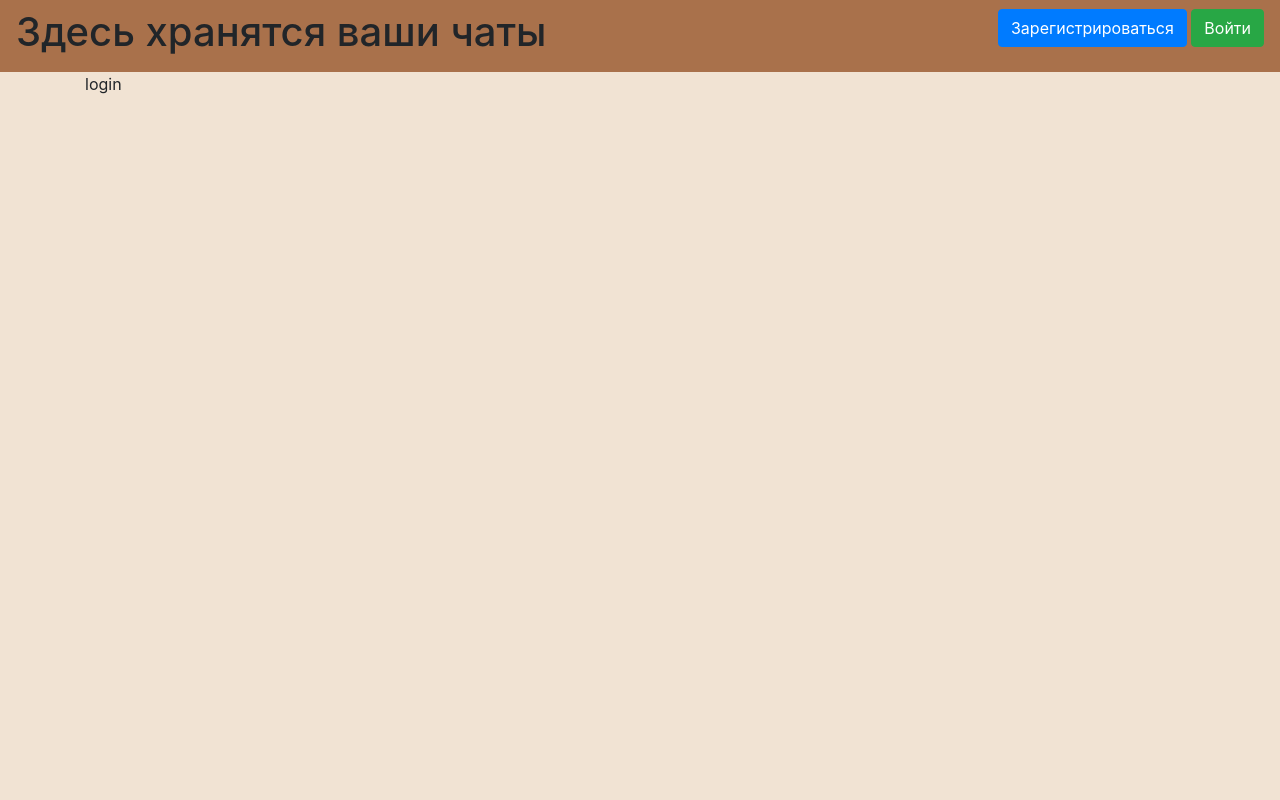
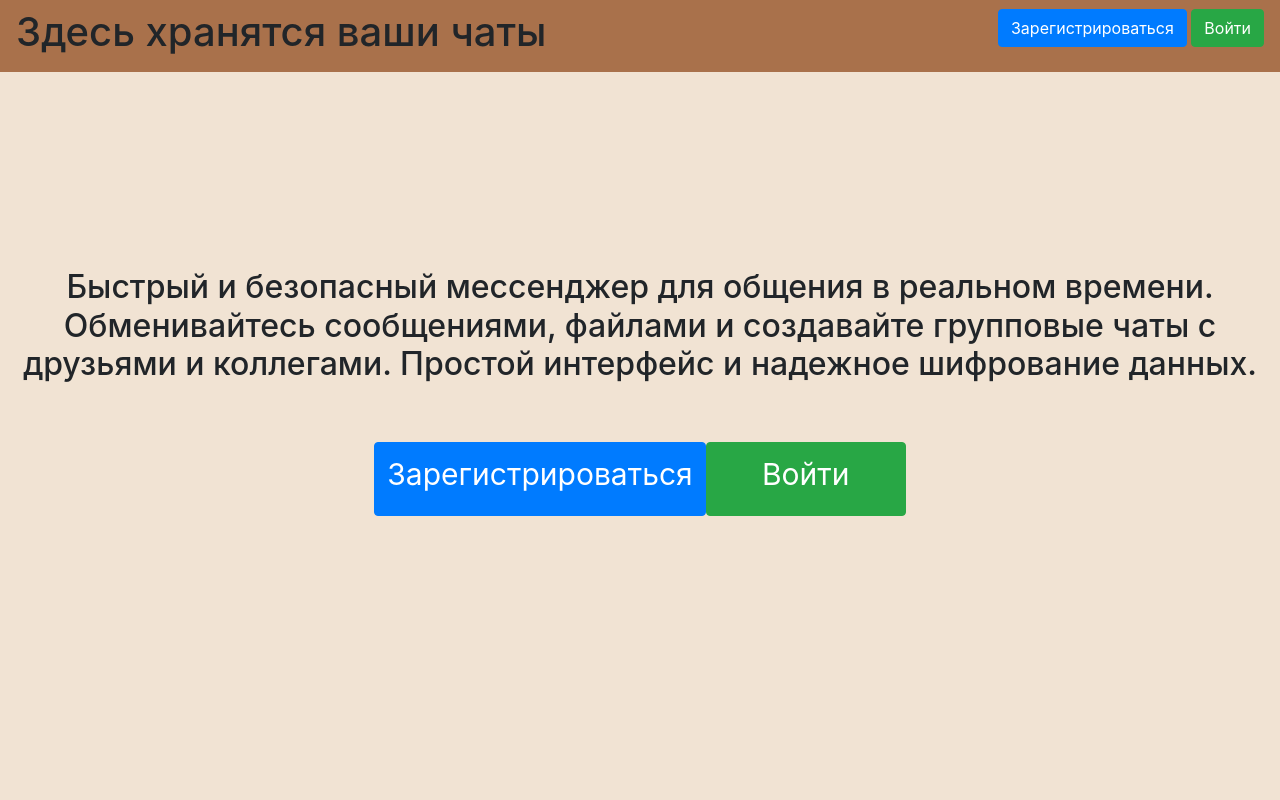
Before and after one commit to EveLLeve/web_messenger, a Flask app: page / in a window 1280 px wide. Run offline with Flask 3, Linux system fonts and the light colour scheme; some libraries are stand-ins or nearby versions.

Commit message:
RegistrationHtml v4 and search friends + fix

```diff
--- a/data/__all_models.py
+++ b/data/__all_models.py
@@ -1,3 +1,4 @@
 from . import user
 from . import chats
 from . import messages
+from . import notification
--- a/data/user.py
+++ b/data/user.py
@@ -32,6 +32,7 @@ class User(SqlAlchemyBase, UserMixin, SerializerMixin):
     hashed_password = sqlalchemy.Column(sqlalchemy.String)
     created_date = sqlalchemy.Column(sqlalchemy.DateTime, default=datetime.datetime.now)
     message = orm.relationship("Message", back_populates='user')
+    notification = orm.relationship("Notification", back_populates='user')
 
     def set_password(self, password):
         self.hashed_password = generate_password_hash(password)
--- /dev/null
+++ b/forms/add_freind.py
@@ -0,0 +1,8 @@
+from flask_wtf import FlaskForm
+from wtforms.fields.simple import SearchField, SubmitField
+from wtforms.validators import DataRequired
+
+
+class FriendForm(FlaskForm):
+    username = SearchField('Добавить друзей', validators=[DataRequired()])
+    submit = SubmitField('Отправить запрос')
--- a/main.py
+++ b/main.py
@@ -1,10 +1,9 @@
 import os
 
 from flask_login import LoginManager, login_user, login_required, logout_user, current_user
-from flask_wtf import FlaskForm
 from flask_restful import Api
 
-from flask import Flask, render_template, redirect, request, abort, jsonify
+from flask import Flask, render_template, redirect, request, jsonify, url_for
 
 from data import db_session
 from data.chats import Chats
@@ -13,6 +12,8 @@ from data.user import User
 from forms.chat import ChatForm
 from forms.login import LoginForm
 from forms.register import RegisterForm
+from forms.add_freind import FriendForm
+from data.notification import Notification
 
 app = Flask(__name__)
 app.config['SECRET_KEY'] = 'yandexlyceum_secret_key'
@@ -53,6 +54,28 @@ def add_chat(db_sess, name, members):
     return chat
 
 
+def check_friend(form):
+    if form.validate_on_submit():
+        db_sess = db_session.create_session()
+        u = form.username.data.strip()
+        user = db_sess.query(User).filter(User.username == u).first()
+        if user:
+            notific = Notification()
+            notific.creator = current_user.username
+            notific.target = user.username
+            n = db_sess.query(Notification).filter((Notification.creator == notific.creator) & (Notification.target == notific.target)).first()
+            fr = user.username in current_user.friends
+            if n:
+                return 'Вы уже отправили запрос в друзья'
+            if fr:
+                return 'У вас уже есть такой друг'
+            db_sess.add(notific)
+            db_sess.commit()
+            return 'Запрос успешно отправлен'
+        return 'Пользователя с таким именем ещё нет'
+    return ''
+
+
 @login_manager.user_loader
 def load_user(user_id):
     db_sess = db_session.create_session()
@@ -87,7 +110,7 @@ def login():
 def check_username():
     db_ses = db_session.create_session()
     username = request.form.get('username').strip()
-    user = db_ses.query(User).filter(User.username==username).first()
+    user = db_ses.query(User).filter(User.username == username).first()
     return jsonify({'exists': user is not None})
 
 
@@ -95,14 +118,18 @@ def check_username():
 def check_email():
     db_ses = db_session.create_session()
     email = request.form.get('email').strip()
-    user = db_ses.query(User).filter(User.email==email).first()
+    user = db_ses.query(User).filter(User.email == email).first()
     return jsonify({'exists': user is not None})
 
 
-@app.route('/')
+@app.route('/', methods=['GET', 'POST'])
 def index():
+    global reload
+    form_friend = FriendForm()
+    check = check_friend(form_friend)
+    usernames = []
+
     chats = []
-    usernames = []
     if current_user.is_authenticated:
         id_user = current_user.id
         db_sess = db_session.create_session()
@@ -110,7 +137,13 @@ def index():
         for i in users:
             usernames.append(i[0])
         chats = db_sess.query(Chats).filter(Chats.users.any(User.id == id_user)).all()
-    return render_template('index.html', usernames=usernames, title='', chats=chats)
+    if check:
+        reload = True
+        return redirect(url_for('index', check=check))
+    get_a = reload
+    reload = False
+    check = request.args.get('check')
+    return render_template('index.html', title='Главная', usernames=usernames, reload=get_a, modal_message=check, chats=chats, form_friend=form_friend)
 
 
 @app.route('/register', methods=['GET', 'POST'])
@@ -119,12 +152,13 @@ def register():
     if form.validate_on_submit():
         db_sess = db_session.create_session()
         if form.password.data == form.submit_password.data:
-            img = 'static/img/users/default.png'
+            img = 'img/users/default.png'
             user = add_user(db_sess, form.username, form.name, form.surname, form.email, form.password)
             photo = form.photo.data.read()
             if photo:
-                img = f'static/img/users/user{user.id}.{form.photo.data.filename[form.photo.data.filename.rfind(".") + 1:]}'
-                with open(img, 'wb') as f:
+                img = (f'img/users/user{user.id}.' +
+                       f'{form.photo.data.filename[form.photo.data.filename.rfind(".") + 1:]}')
+                with open(url_for('static', filename=img), 'wb') as f:
                     f.write(photo)
             user.profile_picture = img
             db_sess.commit()
@@ -139,33 +173,73 @@ def register():
 def add_a_chat():
     form = ChatForm()
     db_sess = db_session.create_session()
+
+    global reload
+    form_friend = FriendForm()
+    check = check_friend(form_friend)
+    usernames = []
     if current_user.is_authenticated:
         if current_user.friends:
             friends = current_user.friends.split(', ')
             form.members.choices = friends
+        users = db_sess.query(User.username).all()
+        for i in users:
+            usernames.append(i[0])
+        if check:
+            reload = True
+            return redirect(url_for('add_a_chat', check=check))
+        get_a = reload
+        reload = False
+        check = request.args.get('check')
         if form.validate_on_submit():
-            img = 'static/img/group/default_group.avif'
+            img = 'img/group/default_group.avif'
             members = form.members.data
             members.append(current_user.username)
             chat = add_chat(db_sess, form.name.data, members)
             photo = form.photo.data.read()
             if photo:
-                img = f'static/img/group/chat{chat.id}.{form.photo.data.filename[form.photo.data.filename.rfind(".") + 1:]}'
-                with open(img, 'wb') as f:
+                img = (f'img/group/chat{chat.id}.' +
+                       f'{form.photo.data.filename[form.photo.data.filename.rfind(".") + 1:]}')
+                print(img)
+                with open(url_for('static', filename=img), 'wb') as f:
                     f.write(photo)
             chat.chat_image = img
             db_sess.commit()
             return redirect(f"/chat/{chat.id}")
-        return render_template('create_chat.html', title='klk', form=form)
+        return render_template('create_chat.html', form=form, usernames=usernames, reload=get_a, modal_message=check,
+                               form_friend=form_friend)
     return redirect('/login')
+
+
+@app.route('/chat/<int:id_chat>')
+def chats(id_chat):
+    db_sess = db_session.create_session()
+    chat = db_sess.query(Chats).get(id_chat)
+    print(chat)
+
+    global reload
+    form_friend = FriendForm()
+    check = check_friend(form_friend)
+    usernames = []
+    users = db_sess.query(User.username).all()
+    for i in users:
+        usernames.append(i[0])
+    if check:
+        reload = True
+        return redirect(url_for('add_a_chat', check=check))
+    get_a = reload
+    reload = False
+    check = request.args.get('check')
+    return render_template('chating.html', usernames=usernames, reload=get_a,
+                           modal_message=check, form_friend=form_friend)
 
 
 def main():
     db_session.global_init("db/chat.sqlite")
-
     port = int(os.environ.get("PORT", 5000))
     app.run(host='0.0.0.0', port=port)
 
 
 if __name__ == '__main__':
+    reload = False
     main()
--- a/static/css/style.css
+++ b/static/css/style.css
@@ -39,7 +39,7 @@ p.chat {
 }
 
 button.create_chat {
-    background-color: #000;
+    background-color: #AA6373;
     color: white;
 }
 body {
@@ -51,3 +51,45 @@ body {
 div.err {
     visibility: hidden;
 }
+
+.parent {
+    width: 100%;
+    height: 100%;
+    position: absolute;
+    top: 0;
+    left: 0;
+    overflow: auto;
+    white-space: nowrap;
+    text-align: center;
+    font-size: 0;
+
+    &::before {
+        height: 100%;
+        display: inline-block;
+        vertical-align: middle;
+        content: '';
+    }
+}
+
+.block {
+    display: inline-block;
+    white-space: normal;
+    vertical-align: middle;
+    text-align: left;
+}
+.bottom-btn {
+    height: 74px;
+    min-width: 200px;
+    font-size: 30px;
+    margin-top: 50px;
+    padding: 40px 20px 34px 20 px;
+    display: inline-block;
+    line-height: 50px;
+    text-align: center;
+}
+.search {
+    height: 40px;
+}
+.main {
+    background-color: #AA6373;
+}
--- a/templates/base.html
+++ b/templates/base.html
@@ -7,7 +7,7 @@
           href="https://stackpath.bootstrapcdn.com/bootstrap/4.4.1/css/bootstrap.min.css"
           integrity="sha384-Vkoo8x4CGsO3+Hhxv8T/Q5PaXtkKtu6ug5TOeNV6gBiFeWPGFN9MuhOf23Q9Ifjh"
           crossorigin="anonymous">
-    <link rel="stylesheet" type="text/css" href="static/css/style.css" />
+    <link rel="stylesheet" type="text/css" href="{{ url_for('static', filename='css/style.css')}}" />
     <title>{{title}}</title>
 </head>
 <body>
@@ -15,7 +15,11 @@
     <nav class="navbar navbar-light">
         <h1>Здесь хранятся ваши чаты</h1>
         {% if current_user.is_authenticated %}
-                <input type="text" id="searchInput" list="searchResults" placeholder="Добавить друга">
+        <form class="d-flex" role="search" method="post">
+            {{ form_friend.hidden_tag() }}
+            <p>
+              {{ form_friend.username(id="searchInput", class="search", list="searchResults", type="search", placeholder=form_friend.username.label.text) }}
+              {{ form_friend.submit(class="btn btn-primary", type="submit") }}
               <datalist id="searchResults"></datalist>
               <script>
                 const allItems = {{ usernames | tojson | safe }}
@@ -38,9 +42,35 @@
                     .join('');
                 });
               </script>
+            </p>
+        </form>
+        <div class="modal fade" id="resultModal" tabindex="-1" aria-hidden="true">
+            <div class="modal-dialog">
+                <div class="modal-content">
+                    <div class="modal-header">
+                        <h1 class="modal-title fs-5" id="exampleModalLabel">Запрос в друзья</h1>
+                        <button type="button" class="btn-close"></button>
+                    </div>
+                    <div class="modal-body">
+                        {{ modal_message|default("Сообщение по умолчанию") }}
+                    </div>
+                    <div class="modal-footer">
+                        <button type="button" class="btn btn-secondary" data-bs-dismiss="modal">Закрыть</button>
+                    </div>
+                </div>
+            </div>
+        </div>
+        {% if reload %}
+        <script>
+            document.addEventListener('DOMContentLoaded', function() {
+                var myModal = new bootstrap.Modal(document.getElementById('resultModal'));
+                myModal.show();
+            });
+        </script>
+        {% endif %}
         <div class="dropdown">
           <a class="navbar-brand" data-bs-toggle="dropdown" aria-expanded="false" >{{ current_user.username }}</a>
-                  <img class="avatar" data-bs-toggle="dropdown" aria-expanded="false" src="{{ current_user.profile_picture}}">
+          <img class="avatar" data-bs-toggle="dropdown" aria-expanded="false" src="{{ url_for('static', filename=current_user.profile_picture) }}">
           <span>&emsp;&emsp;&emsp;&emsp;</span>
 
           <ul class="ds dropdown-menu">
--- a/templates/create_chat.html
+++ b/templates/create_chat.html
@@ -2,7 +2,7 @@
 <html lang="en" xmlns="http://www.w3.org/1999/html">
 <head>
     <meta charset="UTF-8">
-    <title></title>
+    <title>Создание чата</title>
 </head>
 <body>
   {% extends "base.html" %}
@@ -30,14 +30,14 @@
                 {% if form.members.choices %}
                 {{ form.members }}
                 {% else %}
-                У вас нет друзей, но вы можете их
-                <a href="#">добавить</a>
+                У вас нет друзей, но вы можете их добавить
                 {% endif %}
                 </div>
           </p>
           <p>{{ form.submit(type="submit", class="btn btn-primary") }}</p>
           <div>{{ message }}</div>
       </form>
+      <a href="/" class="main btn">На главную</a>
 
     <script>
         const fileInput = document.getElementById('fileInput');
--- a/templates/index.html
+++ b/templates/index.html
@@ -20,14 +20,26 @@
   <a class="chat" href="/chat/{{ chat.id }}">
     <p class="chat">
       <label>&emsp;
-          <img class="avatar" src="{{ chat.chat_image }}">&emsp;
+          <img class="avatar" src="{{ url_for('static', filename=chat.chat_image) }}">&emsp;
           {{ chat.name }}
       </label>
     </p>
   </a>
   {% endfor %}
   {% else %}
-  <p>login</p>
+  <div class="parent">
+    <div class="block">
+      <h2 style="text-align: center;">
+      Быстрый и безопасный мессенджер для общения в реальном времени.
+          Обменивайтесь сообщениями, файлами и создавайте групповые чаты с друзьями и коллегами.
+          Простой интерфейс и надежное шифрование данных.
+      </h2>
+        <p style="text-align: center;">
+            <a class="bottom-btn btn btn-primary " href="/register">Зарегистрироваться</a>
+            <a class="bottom-btn btn btn-success" href="/login">Войти</a>
+        </p>
+    </div>
+  </div>
   {% endif %}
   {% endblock %}
 </body>
--- a/templates/login.html
+++ b/templates/login.html
@@ -8,7 +8,7 @@
           integrity="sha384-Vkoo8x4CGsO3+Hhxv8T/Q5PaXtkKtu6ug5TOeNV6gBiFeWPGFN9MuhOf23Q9Ifjh"
           crossorigin="anonymous">
     <link rel="stylesheet" type="text/css" href="static/css/style.css" />
-    <title>Title</title>
+    <title>Авторизация</title>
 </head>
 <body>
   {% extends "base.html" %}
@@ -39,6 +39,7 @@
           <p>{{ form.submit(type="submit", class="btn btn-primary") }}</p>
           <div>{{ message }}</div>
       </form>
+      <a href="/" class="main btn">На главную</a>
   {% endblock %}
 </body>
 </html>
--- a/templates/register.html
+++ b/templates/register.html
@@ -8,7 +8,7 @@
           integrity="sha384-Vkoo8x4CGsO3+Hhxv8T/Q5PaXtkKtu6ug5TOeNV6gBiFeWPGFN9MuhOf23Q9Ifjh"
           crossorigin="anonymous">
         <link rel="stylesheet" type="text/css" href="/static/css/style.css">
-        <title>{{ title }}</title>
+        <title>Регистрация нового пользователя</title>
     </head>
     <body>
       {% extends "base.html" %}
@@ -54,6 +54,7 @@
             {% endfor %}
             <p>{{ form.submit(type="submit", class="btn btn-primary") }}</p>
         </form>
+        <a href="/" class="main btn">На главную</a>
 
         <script>
             const usernameInput = document.getElementById('username');
```
Also changed, not shown: data/notification.py (added, +19 -0 lines), forms/chat.py (+0 -7 lines), db/chat.sqlite. Lines whose indentation alone changed are shown as unchanged.
